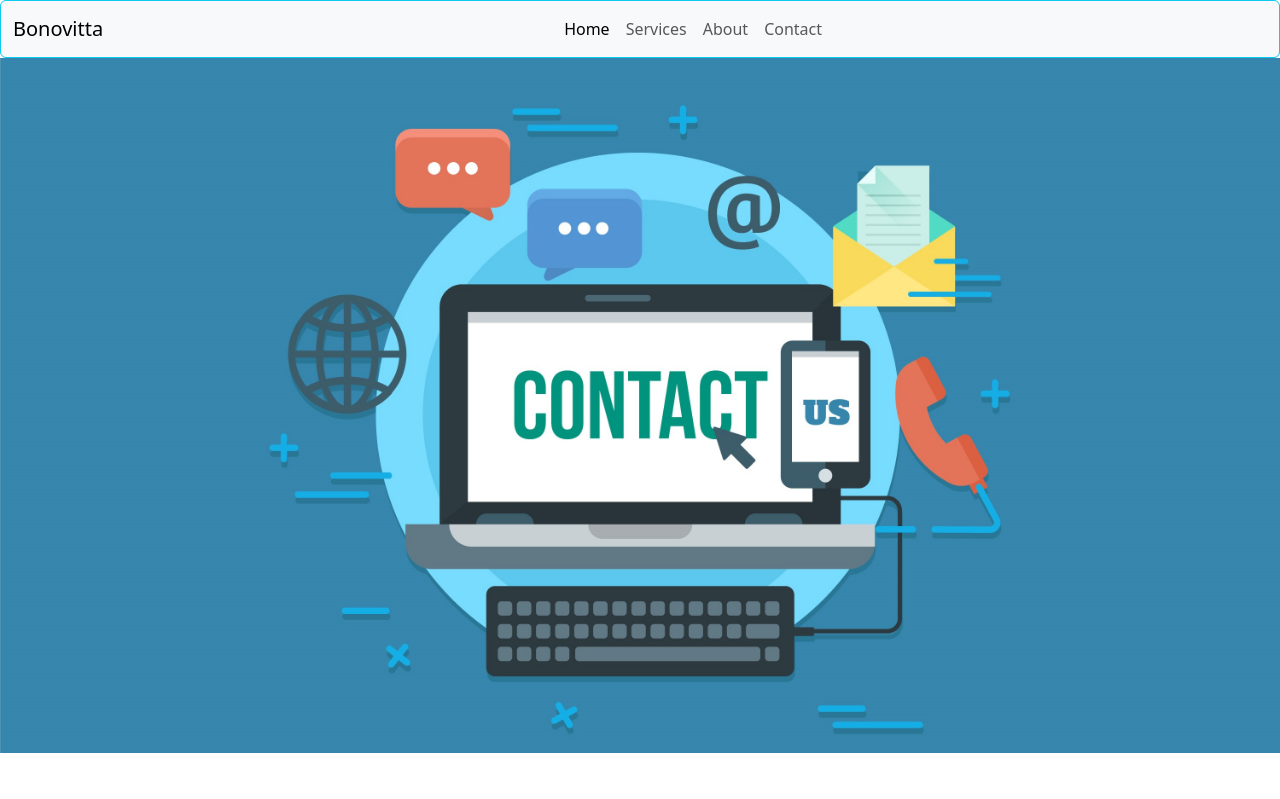
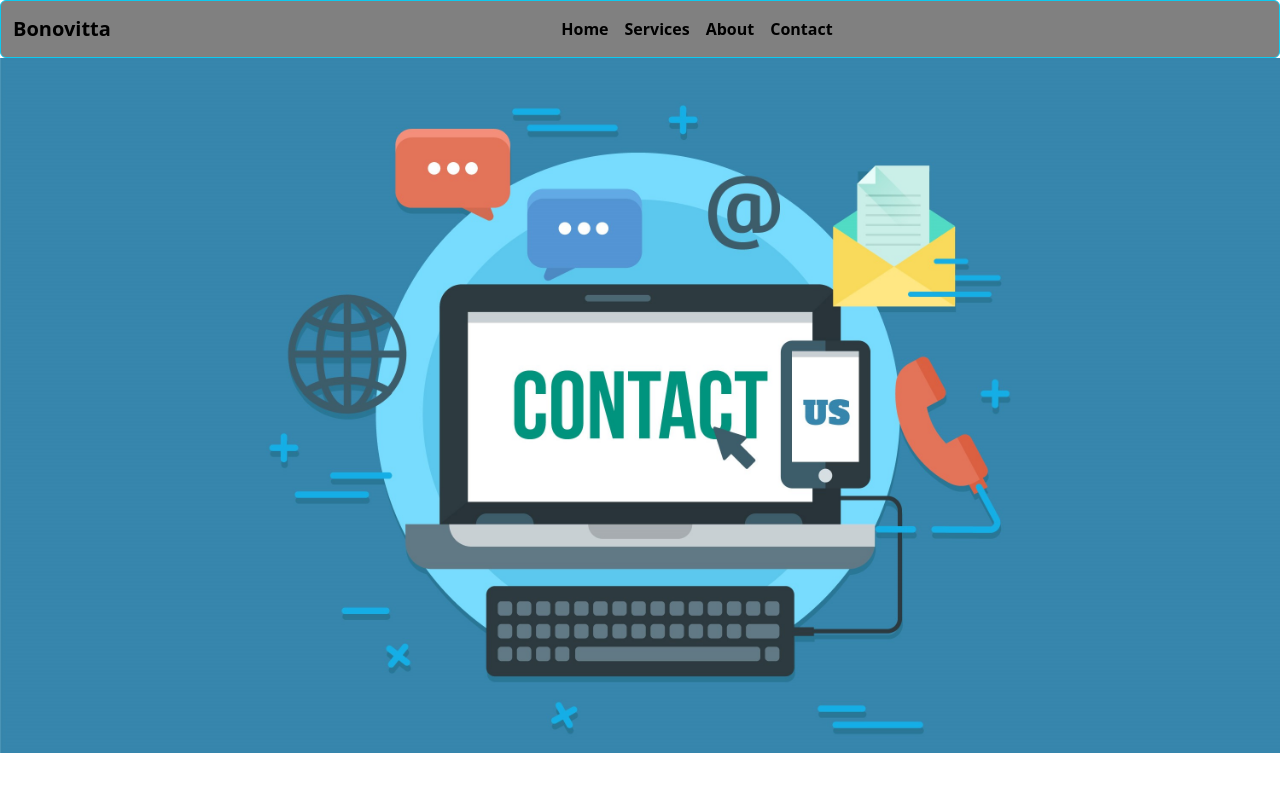
Before and after one commit to meshackMokoinihi/Bonovitta, a plain HTML site: page contact.html in a window 1280 px wide. Shown: the top 799 px of the page. Drawn offline with nearby package versions, Linux system fonts and the light colour scheme.

Commit message:
navigation bar

```diff
--- a/contact.html
+++ b/contact.html
@@ -15,9 +15,9 @@
     <link rel="stylesheet" href="static/css/style.css">
   </head>
   <body>
-    <nav class="navbar navbar-expand-lg bg-body-tertiary border border-info rounded">
+    <nav class="navbar navbar-expand-lg border border-info rounded" style="background-color: grey;">
       <div class="container-fluid">
-        <a class="navbar-brand text" href="index.html">Bonovitta</a>
+        <a class="navbar-brand text" href="#" style="color: black; font-weight: bold;">Bonovitta</a>
         <button
           class="navbar-toggler"
           type="button"
@@ -32,22 +32,22 @@
         <div class="collapse navbar-collapse justify-content-center" id="navbarNavDropdown">
           <ul class="navbar-nav">
             <li class="nav-item">
-              <a class="nav-link active" aria-current="page" href="#">Home</a>
+              <a class="nav-link active" aria-current="page" href="index.html" style="color: black; font-weight: bold;">Home</a>
             </li>
             <li class="nav-item">
-              <a class="nav-link" href="services.html">Services</a>
+              <a class="nav-link" href="services.html" style="color: black; font-weight: bold;">Services</a>
             </li>
             <li class="nav-item">
-              <a class="nav-link" href="about.html">About</a>
+              <a class="nav-link" href="about.html" style="color: black; font-weight: bold;">About</a>
             </li>
             <li class="nav-item">
-                <a class="nav-link" href="contact.html">Contact</a>
-              </li>
-
+              <a class="nav-link" href="contact.html" style="color: black; font-weight: bold;">Contact</a>
+            </li>
           </ul>
         </div>
       </div>
     </nav>
+
 
 
     <!-- <div class="image-container">
```
Also changed, not shown: about.html (+8 -8 lines), index.html (+8 -8 lines), services.html (+8 -8 lines).
